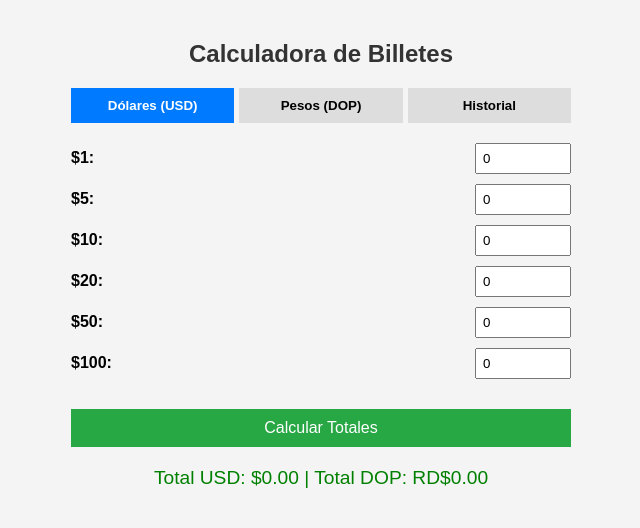
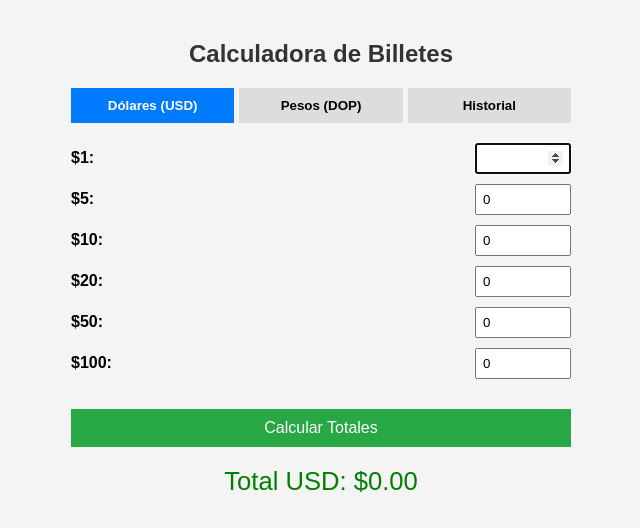
Before and after one commit to Skilledrd/Herramienta-de-cambio, a plain HTML site: page index.html in a window 1280 px wide. Both pictures are taken after a click on the button "Dólares (USD)". Shown: the whole page, without its empty margins (319-959 px from the left). Drawn offline with Linux system fonts and the light colour scheme.

Commit message:
Add files via upload

```diff
--- a/index.html
+++ b/index.html
@@ -80,7 +80,7 @@
 
     #resultados {
       margin-top: 20px;
-      font-size: 1.2em;
+      font-size: 1.6em;
       text-align: center;
       color: green;
     }
@@ -98,34 +98,30 @@
 
   <h2>Calculadora de Billetes</h2>
 
-  <!-- Pestañas -->
   <div class="tabs">
     <button class="tab-button active" onclick="mostrarVentana('usd', event)">Dólares (USD)</button>
     <button class="tab-button" onclick="mostrarVentana('dop', event)">Pesos (DOP)</button>
     <button class="tab-button" onclick="mostrarVentana('historial', event)">Historial</button>
   </div>
 
-  <!-- Ventana USD -->
   <div id="usd" class="ventana active">
-    <div class="input-group"><label>$1:</label><input type="number" id="usd1" min="0" value="0"></div>
-    <div class="input-group"><label>$5:</label><input type="number" id="usd5" min="0" value="0"></div>
-    <div class="input-group"><label>$10:</label><input type="number" id="usd10" min="0" value="0"></div>
-    <div class="input-group"><label>$20:</label><input type="number" id="usd20" min="0" value="0"></div>
-    <div class="input-group"><label>$50:</label><input type="number" id="usd50" min="0" value="0"></div>
-    <div class="input-group"><label>$100:</label><input type="number" id="usd100" min="0" value="0"></div>
+    <div class="input-group"><label>$1:</label><input type="number" id="usd1" class="billete-input" min="0" value="0"></div>
+    <div class="input-group"><label>$5:</label><input type="number" id="usd5" class="billete-input" min="0" value="0"></div>
+    <div class="input-group"><label>$10:</label><input type="number" id="usd10" class="billete-input" min="0" value="0"></div>
+    <div class="input-group"><label>$20:</label><input type="number" id="usd20" class="billete-input" min="0" value="0"></div>
+    <div class="input-group"><label>$50:</label><input type="number" id="usd50" class="billete-input" min="0" value="0"></div>
+    <div class="input-group"><label>$100:</label><input type="number" id="usd100" class="billete-input" min="0" value="0"></div>
   </div>
 
-  <!-- Ventana DOP -->
   <div id="dop" class="ventana">
-    <div class="input-group"><label>RD$50:</label><input type="number" id="dop50" min="0" value="0"></div>
-    <div class="input-group"><label>RD$100:</label><input type="number" id="dop100" min="0" value="0"></div>
-    <div class="input-group"><label>RD$200:</label><input type="number" id="dop200" min="0" value="0"></div>
-    <div class="input-group"><label>RD$500:</label><input type="number" id="dop500" min="0" value="0"></div>
-    <div class="input-group"><label>RD$1000:</label><input type="number" id="dop1000" min="0" value="0"></div>
-    <div class="input-group"><label>RD$2000:</label><input type="number" id="dop2000" min="0" value="0"></div>
+    <div class="input-group"><label>RD$50:</label><input type="number" id="dop50" class="billete-input" min="0" value="0"></div>
+    <div class="input-group"><label>RD$100:</label><input type="number" id="dop100" class="billete-input" min="0" value="0"></div>
+    <div class="input-group"><label>RD$200:</label><input type="number" id="dop200" class="billete-input" min="0" value="0"></div>
+    <div class="input-group"><label>RD$500:</label><input type="number" id="dop500" class="billete-input" min="0" value="0"></div>
+    <div class="input-group"><label>RD$1000:</label><input type="number" id="dop1000" class="billete-input" min="0" value="0"></div>
+    <div class="input-group"><label>RD$2000:</label><input type="number" id="dop2000" class="billete-input" min="0" value="0"></div>
   </div>
 
-  <!-- Ventana Historial -->
   <div id="historial" class="ventana">
     <h3>Historial de Cálculos</h3>
     <button onclick="borrarHistorial()" style="background-color: red; color: white; padding: 8px 12px; border: none; margin-bottom: 10px; cursor: pointer;">
@@ -135,7 +131,7 @@
   </div>
 
   <button id="calcular" onclick="calcularTotales()">Calcular Totales</button>
-  <div id="resultados">Total USD: $0.00 | Total DOP: RD$0.00</div>
+  <div id="resultados"></div>
 
   <script>
     function mostrarVentana(id, event) {
@@ -145,6 +141,10 @@
       event.target.classList.add('active');
       if (id === 'historial') {
         cargarHistorial();
+        document.getElementById('resultados').textContent = '';
+      } else {
+        calcularTotales();
+        document.querySelector(`#${id} .billete-input`).focus();
       }
     }
 
@@ -170,15 +170,18 @@
       let totalUSD = 0;
       let totalDOP = 0;
 
-      for (let valor in usd) {
-        totalUSD += usd[valor] * parseInt(valor);
+      for (let valor in usd) totalUSD += usd[valor] * parseInt(valor);
+      for (let valor in dop) totalDOP += dop[valor] * parseInt(valor);
+
+      const activeTab = document.querySelector(".ventana.active").id;
+      let resultado = "";
+
+      if (activeTab === "usd") {
+        resultado = `Total USD: $${totalUSD.toFixed(2)}`;
+      } else if (activeTab === "dop") {
+        resultado = `Total DOP: RD$${totalDOP.toFixed(2)}`;
       }
 
-      for (let valor in dop) {
-        totalDOP += dop[valor] * parseInt(valor);
-      }
-
-      const resultado = `Total USD: $${totalUSD.toFixed(2)} | Total DOP: RD$${totalDOP.toFixed(2)}`;
       document.getElementById('resultados').textContent = resultado;
 
       const historial = JSON.parse(localStorage.getItem('historialCalculos') || '[]');
@@ -196,12 +199,37 @@
         lista.appendChild(li);
       });
     }
+
     function borrarHistorial() {
       if (confirm("¿Estás seguro de que deseas borrar todo el historial?")) {
         localStorage.removeItem('historialCalculos');
-    cargarHistorial(); // Para actualizar la lista en pantalla
+        cargarHistorial();
       }
     }
+
+    const inputs = document.querySelectorAll('.billete-input');
+    inputs.forEach((input, index) => {
+      input.addEventListener('focus', () => {
+        if (input.value === '0') input.value = '';
+      });
+
+      input.addEventListener('blur', () => {
+        if (input.value === '') input.value = '0';
+      });
+
+      input.addEventListener('input', calcularTotales);
+
+      input.addEventListener('keydown', function(event) {
+        if (event.key === 'Enter') {
+          event.preventDefault();
+          if (index + 1 < inputs.length) {
+            inputs[index + 1].focus();
+          } else {
+            calcularTotales();
+          }
+        }
+      });
+    });
   </script>
 
 </body>
```
Lines whose indentation alone changed are shown as unchanged.
